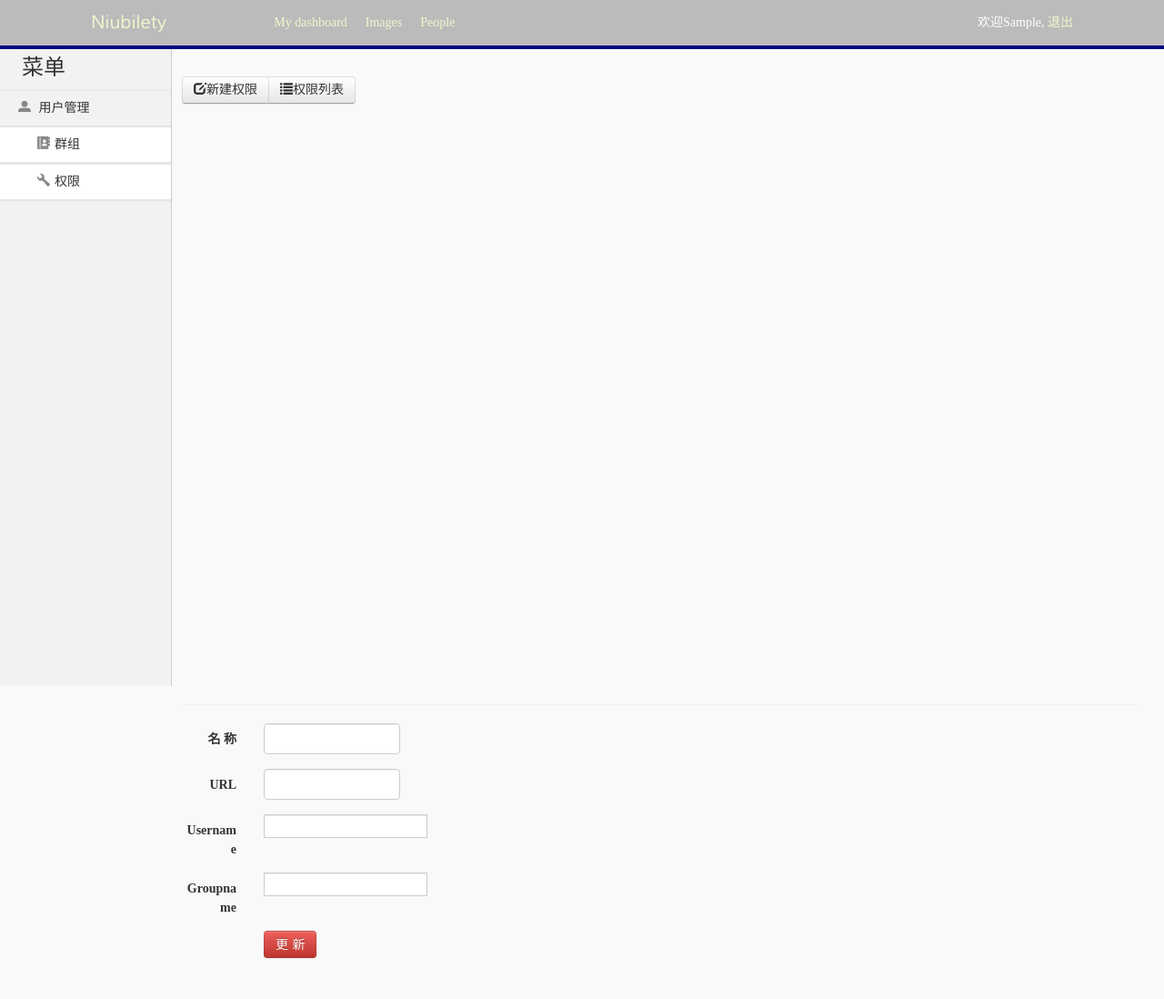
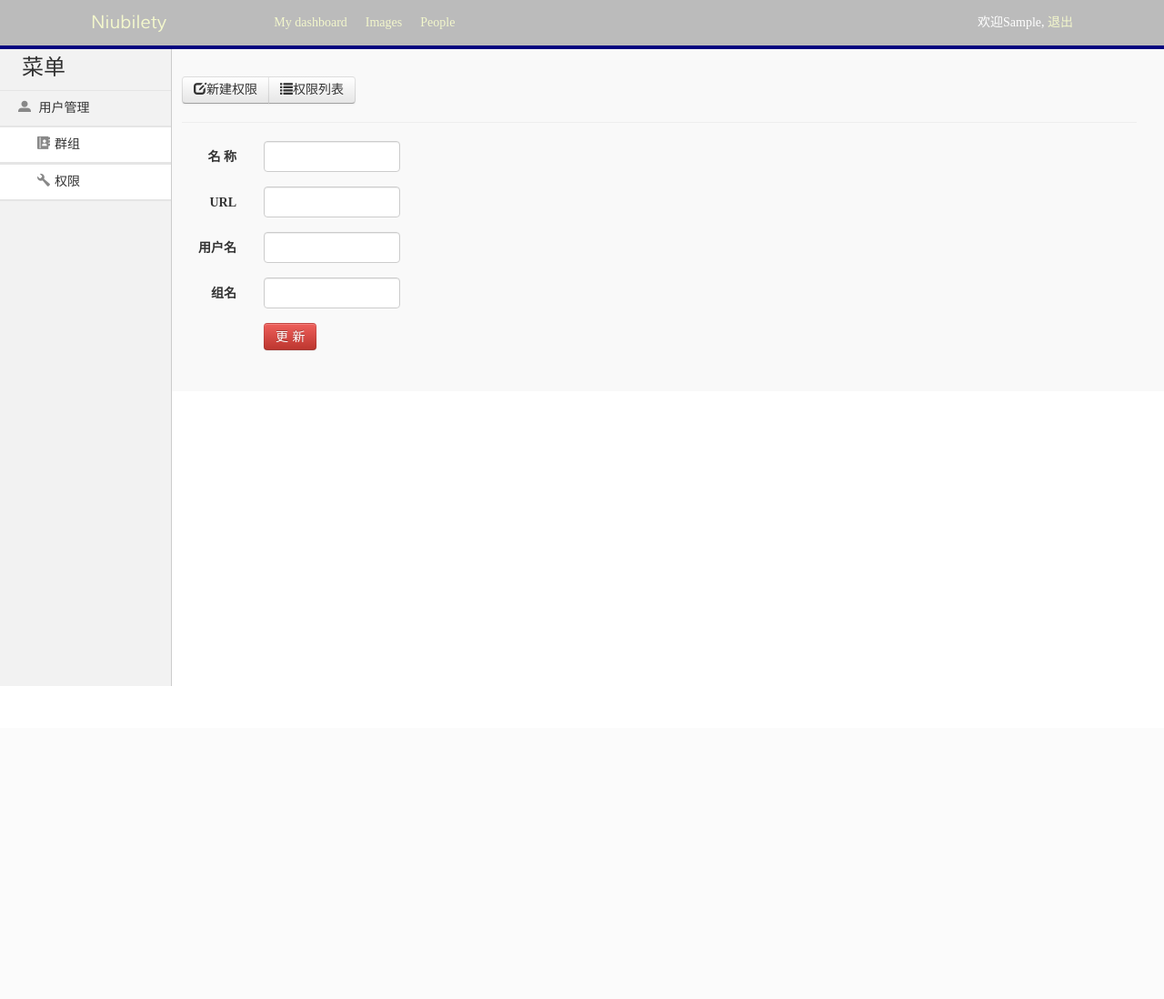
Before and after one commit to hgz6536/opman-django, a Django app: template templates/UserManage/permission.edit.html in a window 1280 px wide. Shown: the whole page at 91% size. After the commit the page ends 754 px from the top, so only its background shows below. Run offline with Django 3.2, Linux system fonts and the light colour scheme; the template is opened without the code that fills it: values that come from a table or form of the project are taken from there, others are empty; the visitor is signed in with stand-in values (Sample User, id 1); parts of the project's set-up code (start-up, migrations or seed data) failed here and were passed over; some libraries are stand-ins or nearby versions.

Commit message:
Add custom permissions based on URL

```diff
--- a/devop/views/permission.py
+++ b/devop/views/permission.py
@@ -63,7 +63,7 @@ def AddPermission(request):
     form = PermissionListForm(request.POST)
     if form.is_valid():
         form.save()
-        return HttpResponseRedirect(reverse('listpermissonurl'))
+        return HttpResponseRedirect(reverse('listpermissionurl'))
     else:
         form = PermissionListForm()
 
@@ -98,7 +98,7 @@ def EditPermission(request, ID):
         form = PermissionListForm(request.POST, instance=iPermission)
         if form.is_valid():
             form.save()
-            return HttpResponseRedirect(reverse("listpermissononurl"))
+            return HttpResponseRedirect(reverse("listpermissionurl"))
     else:
         form = PermissionListForm(instance=iPermission)
 
--- a/opman/forms.py
+++ b/opman/forms.py
@@ -27,6 +27,8 @@ class PermissionListForm(forms.ModelForm):
         widgets = {
             'name' : forms.TextInput(attrs={'class':'form-control'}),
             'url' : forms.TextInput(attrs={'class':'form-control'}),
+            'username': forms.TextInput(attrs={'class':'form-control'}),
+            'groupname': forms.TextInput(attrs={'class': 'form-control'})
         }
 
     def __init__(self, *args, **kwargs):
@@ -35,6 +37,10 @@ class PermissionListForm(forms.ModelForm):
         self.fields['name'].error_messages = {'required':u'请输入名称'}
         self.fields['url'].label = u'URL'
         self.fields['url'].error_messages = {'required':u'请输入URL'}
+        self.fields['username'].label = u'用户名'
+        self.fields['username'].error_messages = {'required': u'请输入用户名'}
+        self.fields['groupname'].label = u'组名'
+        self.fields['groupname'].error_messages = {'required': u'请输入组名'}
 
 class RoleListForm(forms.ModelForm):
     class Meta:
--- a/templates/UserManage/permission.edit.html
+++ b/templates/UserManage/permission.edit.html
@@ -5,7 +5,7 @@
 {% endblock %}
 
 {% block content %}
-    <div class="btn-toolbar">
+    <div>
         <div class="btn-group">
             {% url "addpermissionurl" as theaddpermissionurl %}
             <a class="btn btn-default {% if request.path == theaddpermissionurl %}
--- a/templates/UserManage/permission.list.html
+++ b/templates/UserManage/permission.list.html
@@ -39,8 +39,8 @@
                     <td>{{ i.username }}</td>
 
                     <td>
-                        <a href={% url "editpermissionurl" i.id %}; onclick="return confirm('确认编辑权限吗？？')"><span class="glyphicon glyphicon-edit btn-xs"></span></a>
-                        <a href={% url "deletepermissionurl" i.id %}; onclick="return confirm('确认删除权限吗？？')"><span class="glyphicon glyphicon-trash btn-xs"></span></a>
+                        <a href={% url "editpermissionurl" i.id %} onclick="return confirm('确认编辑权限吗？？')"><span class="glyphicon glyphicon-edit btn-xs"></span></a>
+                        <a href={% url "deletepermissionurl" i.id %} onclick="return confirm('确认删除权限吗？？')"><span class="glyphicon glyphicon-trash btn-xs"></span></a>
                     </td>
                 </tr>
             {% endfor %}
```
